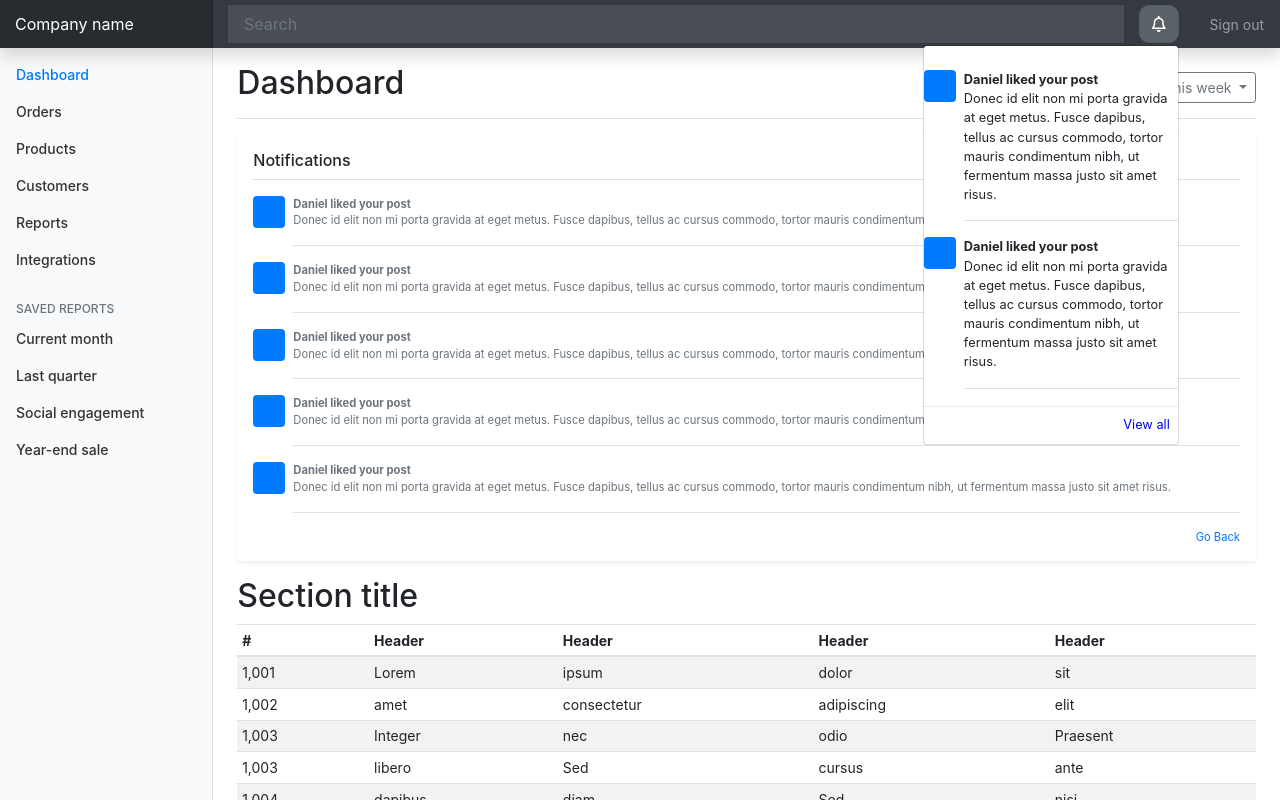
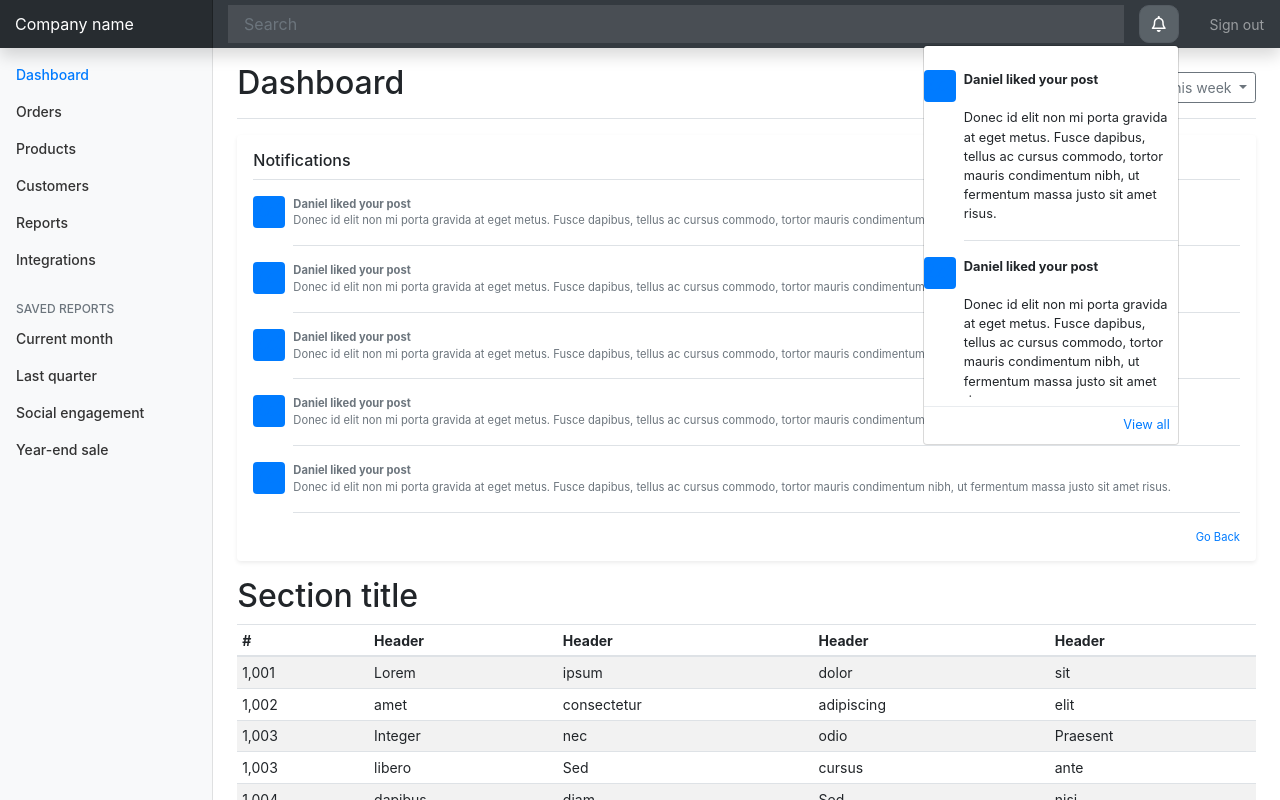
Before and after one commit to startupify-tech/angular-mini-modules, an Angular app: page /notifications in a window 1280 px wide. Both pictures are taken after a click on the button 1158 px from the left and 24 px from the top of the page. Shown: the top 800 px of the page. Built offline with nearby package versions, Linux system fonts and the light colour scheme; some icons are missing.

Commit message:
working fine

```diff
--- a/src/app/notification/dropdown/dropdown.component.css
+++ b/src/app/notification/dropdown/dropdown.component.css
@@ -15,8 +15,6 @@
   height: 90%;
   overflow: auto;
 }
-
-#view-all{
-  color: blue;
-  cursor: pointer;
+#highlight:hover{
+  background-color: #E5E5E5;
 }
--- a/src/app/notification/dropdown/dropdown.component.html
+++ b/src/app/notification/dropdown/dropdown.component.html
@@ -6,7 +6,7 @@
   <div class="dropdown-menu dropdown-menu-right" *ngIf="notifications.length">
 
     <div class="overflow">
-      <div class="media pt-3" *ngFor= "let notification of notifications">
+      <div class="media pt-3" id="highlight" *ngFor= "let notification of notifications">
         <svg class="bd-placeholder-img mr-2 rounded" width="32" height="32" xmlns="http://www.w3.org/2000/svg"
         preserveAspectRatio="xMidYMid slice" focusable="false" role="img" aria-label="Placeholder: 32x32">
         <title>Placeholder</title>
@@ -14,6 +14,7 @@
       </svg>
       <p class="media-body pb-3 mb-0 small lh-125 border-bottom border-gray">
         <strong class="d-block text-gray-dark">{{notification.title}}</strong>
+        <br>
         {{notification.text}}
       </p>
     </div>
@@ -21,7 +22,7 @@
 
   <div class="dropdown-divider"></div>
   <small class="d-block text-right mt-2 mr-2">
-    <a id="view-all" routerLink="/notifications">View all</a>
+    <a [routerLink]="['/notifications']">View all</a>
   </small>
 </div>
 </div>
--- a/src/app/notification/notification.module.ts
+++ b/src/app/notification/notification.module.ts
@@ -1,5 +1,6 @@
 import { NgModule } from '@angular/core';
 import { CommonModule } from '@angular/common';
+import { RouterModule } from '@angular/router';
 
 import { NotificationComponent } from './notification.component';
 import { DropdownComponent } from './dropdown/dropdown.component';
@@ -12,7 +13,8 @@ import { SharedModule } from '../shared/shared.module';
   ],
   imports: [
     CommonModule,
-    SharedModule
+    SharedModule,
+    RouterModule
   ],
   exports: [
     NotificationComponent,
```
